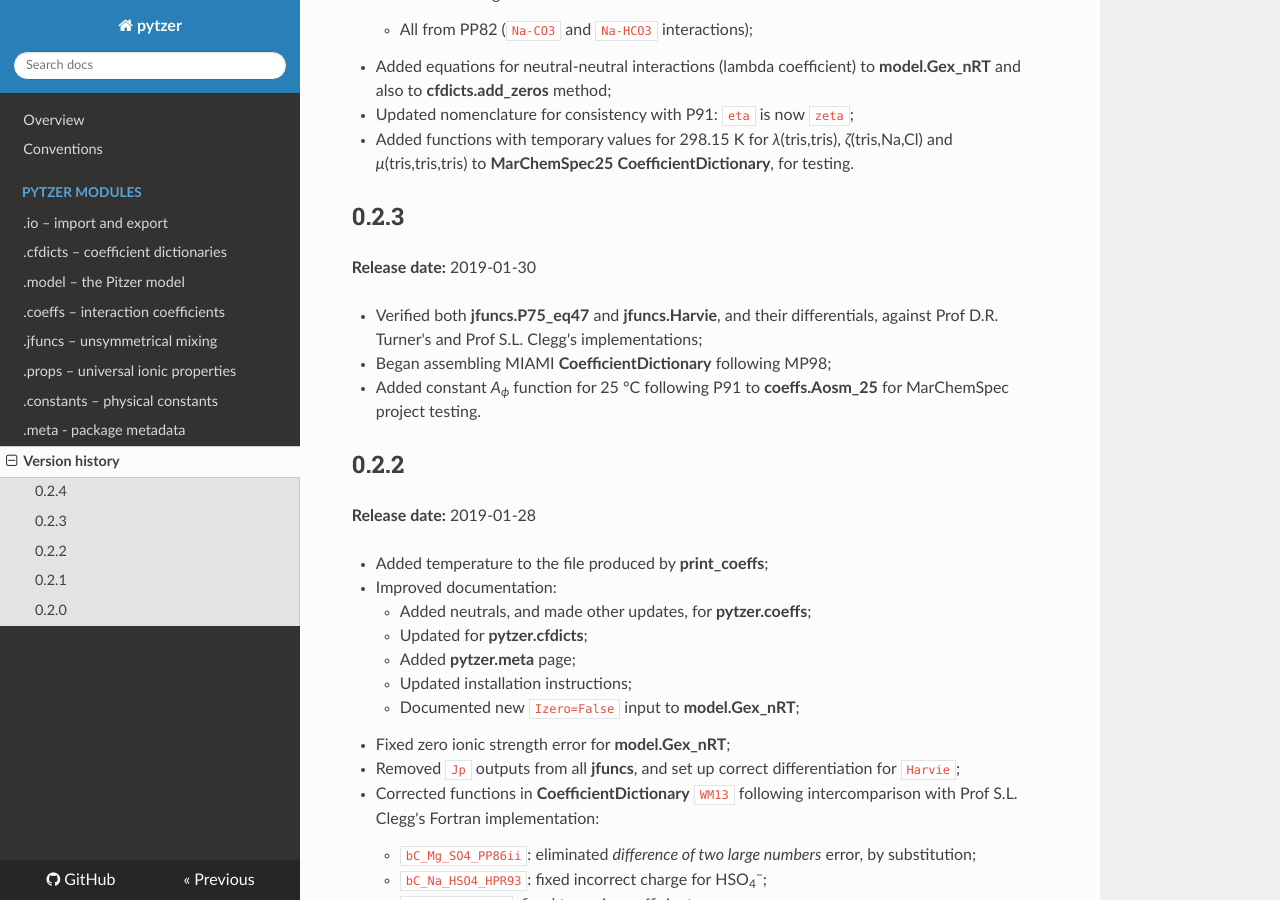
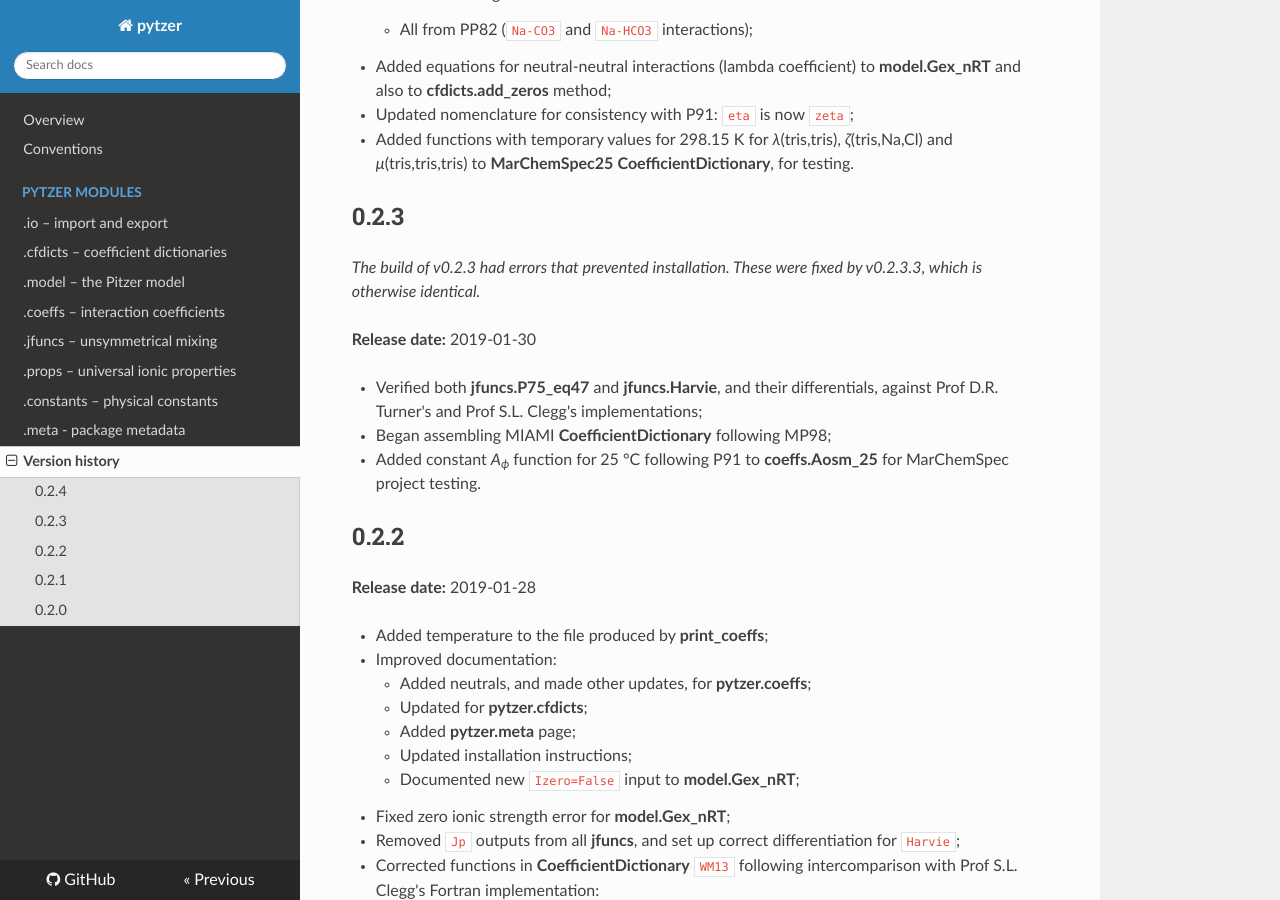
Before and after one commit to mvdh7/pytzer, an MkDocs documentation site: the page built from docs/version-history.md, in a window 1280 px wide and 900 px high, scrolled down 439 px. Built offline with MkDocs 1.6.1, drawn with Linux system fonts in a browser that asks for light colours; nearby versions of some CDN libraries.

Commit message:
Add note about v0.2.3.3

```diff
--- a/docs/version-history.md
+++ b/docs/version-history.md
@@ -17,6 +17,8 @@
 
 
 ## 0.2.3
+
+*The build of v0.2.3 had errors that prevented installation. These were fixed by v0.2.3.3, which is otherwise identical.*
 
 **Release date:** 2019-01-30
 
```
